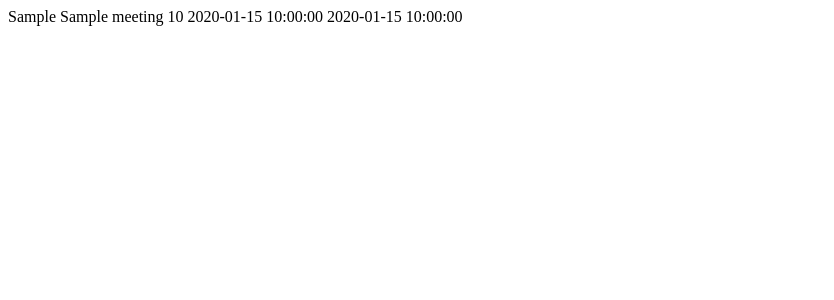
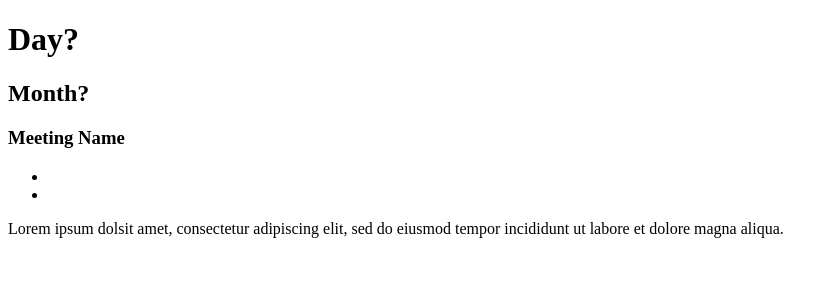
Before and after one commit to rowan-codeland/meet-me-app, a Flask app: page / in a window 1280 px wide. Shown: the top 300 px of the page, without its empty margins (0-834 px from the left). Run offline with Flask 2, Linux system fonts and the light colour scheme; a database or web service that is not in the repository returns one stand-in record (values such as "Sample title"); some libraries are stand-ins or nearby versions.

Commit message:
added meeting layout and basic placeholder text using bootstrap

```diff
--- a/templates/view_meetings.html
+++ b/templates/view_meetings.html
@@ -1,10 +1,25 @@
 {% extends 'base.html' %}
+
 {% block content %}
-        {% for meeting in meetings %}
-            {{meeting.meeting_type}}
-            {{meeting.meeting_name}}
-            {{meeting.meeting_duration}}
-            {{meeting.meeting_time}}
-            {{meeting.meeting_date}}
-        {% endfor %}
+
+
+
+<div class="container">
+	<div class="row row-striped">
+		<div class="col-2 text-right">
+			<h1 class="display-4"><span class="badge badge-secondary">Day?</span></h1>
+			<h2>Month?</h2>
+			</h2>
+		</div>
+		<div class="col-10">
+			<h3 class="text-uppercase"><strong>Meeting Name</strong></h3>
+			<ul class="list-inline">
+				<li class="list-inline-item"><i class="fa fa-calendar-o" aria-hidden="true"></i> </li>
+				<li class="list-inline-item"><i class="fa fa-clock-o" aria-hidden="true"></i></li>
+			</ul>
+			<p>Lorem ipsum dolsit amet, consectetur adipiscing elit, sed do eiusmod tempor incididunt ut labore et
+				dolore magna aliqua.</p>
+		</div>
+	</div>
+</div>
 {% endblock %}
```
